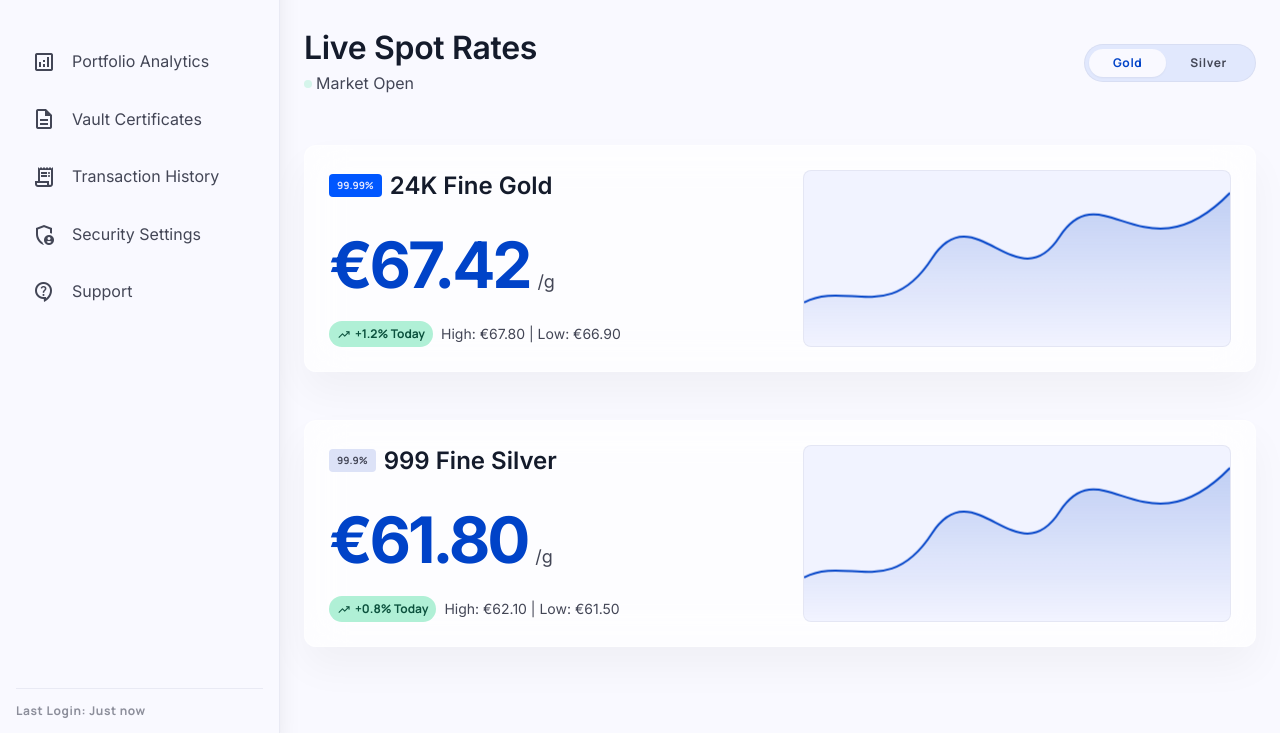
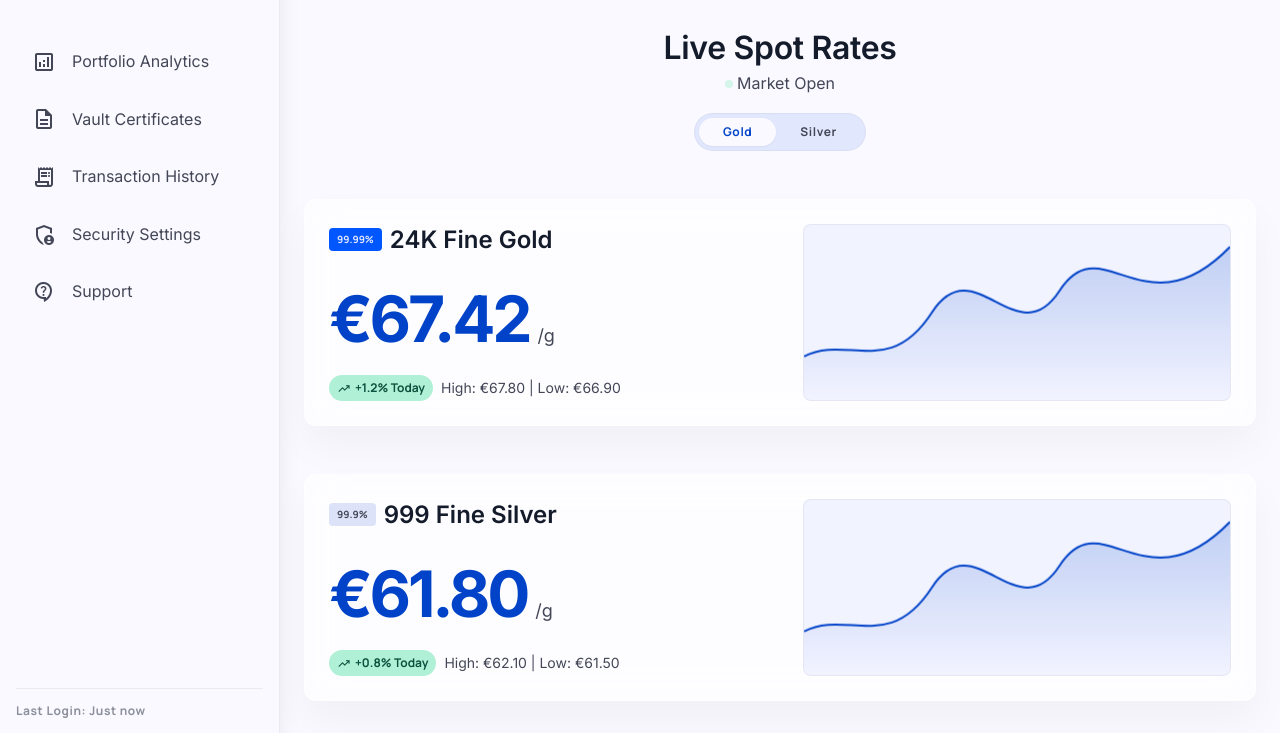
Before and after one commit to Kunal12788/HGFVYGKBB, a website built with Vite: page index.html in a window 1280 px wide. Shown: the part 67-800 px from the top of the page. Built offline with nearby package versions, Linux system fonts and the light colour scheme; some packages are replaced by stand-ins of ours; no server answers; the database is empty.

Commit message:
style: center header text and market status

```diff
--- a/index.html
+++ b/index.html
@@ -215,10 +215,10 @@
 <!-- Main Canvas -->
 <main class="pt-24 px-container-margin max-w-7xl mx-auto space-y-xl">
 <!-- Header & Toggle -->
-<div class="flex flex-col md:flex-row justify-between items-start md:items-center gap-md">
-<div class="animate-fade-in-up" style="animation-delay: 0.1s;">
+<div class="flex flex-col items-center justify-center gap-md mb-md w-full">
+<div class="animate-fade-in-up flex flex-col items-center text-center" style="animation-delay: 0.1s;">
 <h2 class="font-headline-lg text-headline-lg text-on-surface mb-xs">Live Spot Rates</h2>
-<p class="font-body-md text-body-md text-on-surface-variant flex items-center gap-xs">
+<p class="font-body-md text-body-md text-on-surface-variant flex items-center justify-center gap-xs">
 <span class="w-2 h-2 rounded-full bg-secondary-fixed animate-pulse"></span>
                     Market Open
                 </p>
```
